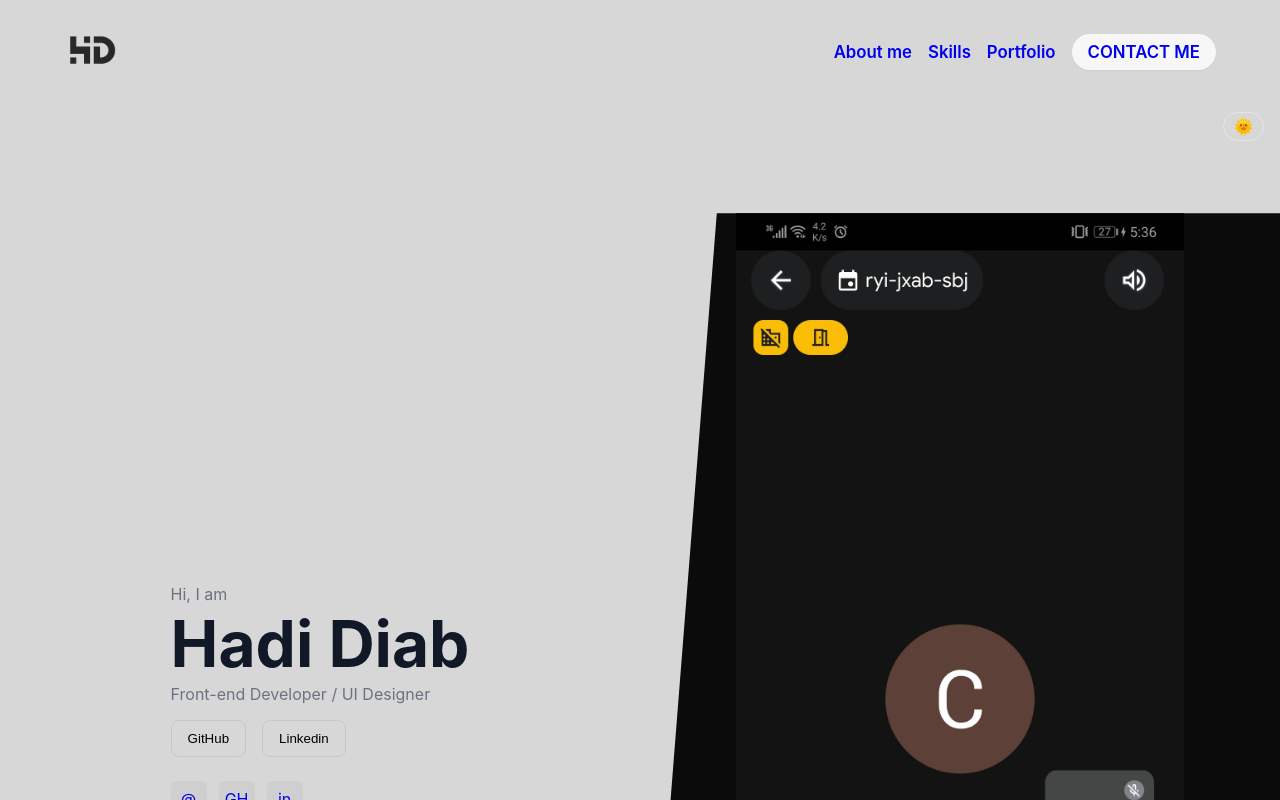
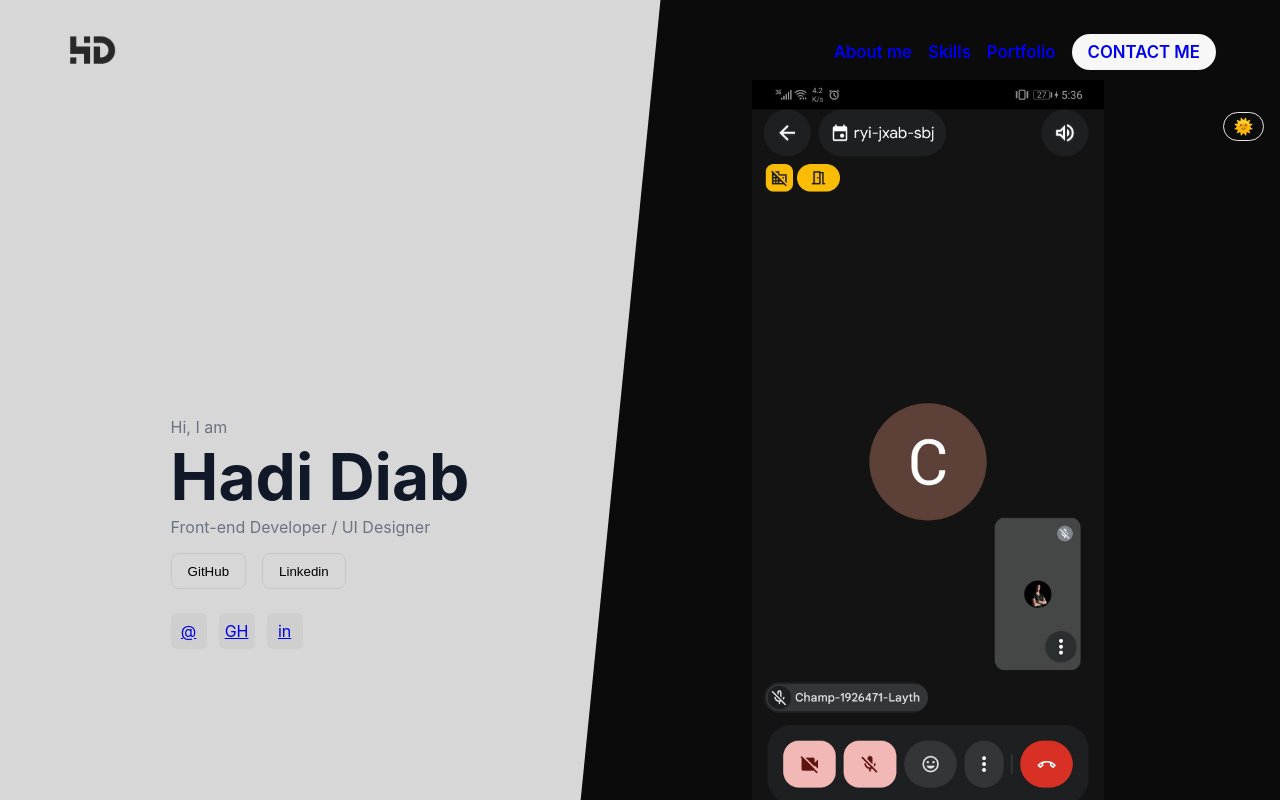
Before and after one commit to Hadi20Diab/my-portfolio, a Next.js app: page / in a window 1280 px wide. Shown: the top 800 px of the page. Built offline with nearby package versions, Linux system fonts and the light colour scheme.

Commit message:
fix: adjust min-height and width of heroImage for better layout

```diff
--- a/src/components/HeroSection/HeroSection.scss
+++ b/src/components/HeroSection/HeroSection.scss
@@ -66,18 +66,23 @@
 
     .heroImage {
         position: relative;
-        min-height: 80vh;
+        min-height: 70vh;
         background: vars.$hero-dark;
         display: flex;
         align-items: center;
         justify-content: center;
         /* angled divider */
         clip-path: polygon(12% 0, 100% 0, 100% 100%, 0 100%);
+        top: 0;
+        right: 0;
+        z-index: -1;
+        position: absolute;
+        padding-top: 5rem;
+        width: 55%;
 
         .portrait {
             position: relative;
-            width: 70%;
-            max-width: 520px;
+            max-width: 50%;
             height: auto;
 
             img {
```
